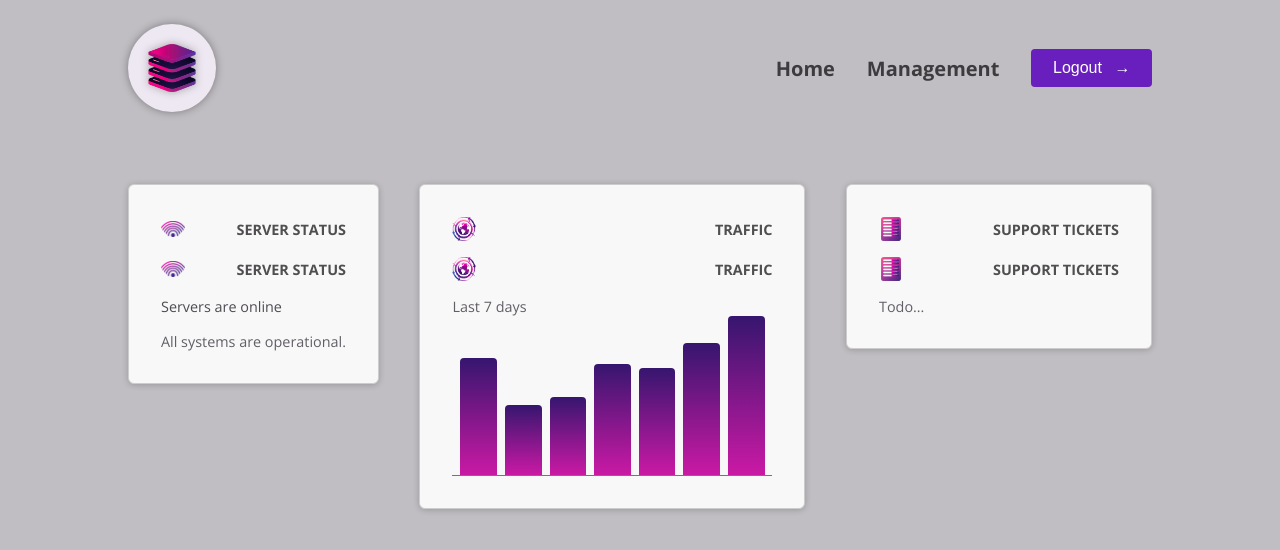
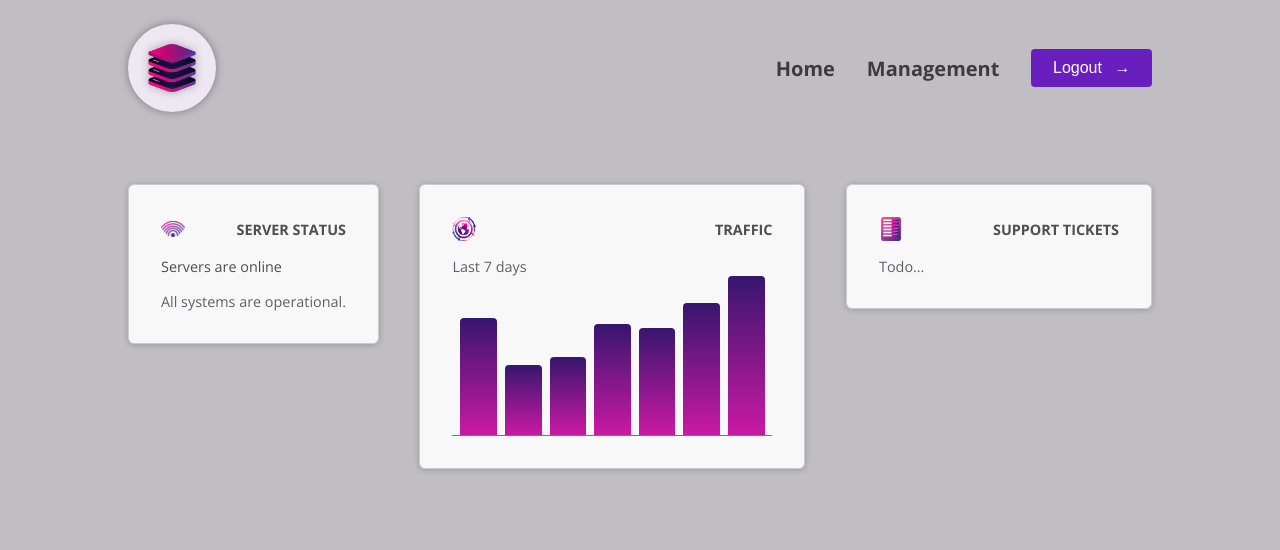
Before and after one commit to yashkmuar/server-management-project, an Angular app: page / in a window 1280 px wide. Shown: the top 550 px of the page. Built offline with nearby package versions, Linux system fonts and the light colour scheme.

Commit message:
removing redundant code that present in the dashboard components

```diff
--- a/src/app/dashboard/server-status/server-status.component.html
+++ b/src/app/dashboard/server-status/server-status.component.html
@@ -1,8 +1,4 @@
 <article>
-    <header>
-        <img src="status.png" alt="A signal symbol" />
-        <h2>Server Status</h2>
-    </header>
     <div>
         @if (currentStatus === 'online') {
         <p>Servers are online</p>
--- a/src/app/dashboard/tickets/tickets.component.html
+++ b/src/app/dashboard/tickets/tickets.component.html
@@ -1,8 +1,4 @@
 <article>
-    <header>
-        <img src="list.png" alt="A list of items" />
-        <h2>Support Tickets</h2>
-    </header>
     <div id="status">
         <p>Todo...</p>
     </div>
--- a/src/app/dashboard/traffic/traffic.component.html
+++ b/src/app/dashboard/traffic/traffic.component.html
@@ -1,8 +1,4 @@
 <article>
-    <header>
-        <img src="globe.png" alt="A globe" />
-        <h2>Traffic</h2>
-    </header>
     <div id="traffic">
         <p>Last 7 days</p>
 
```
